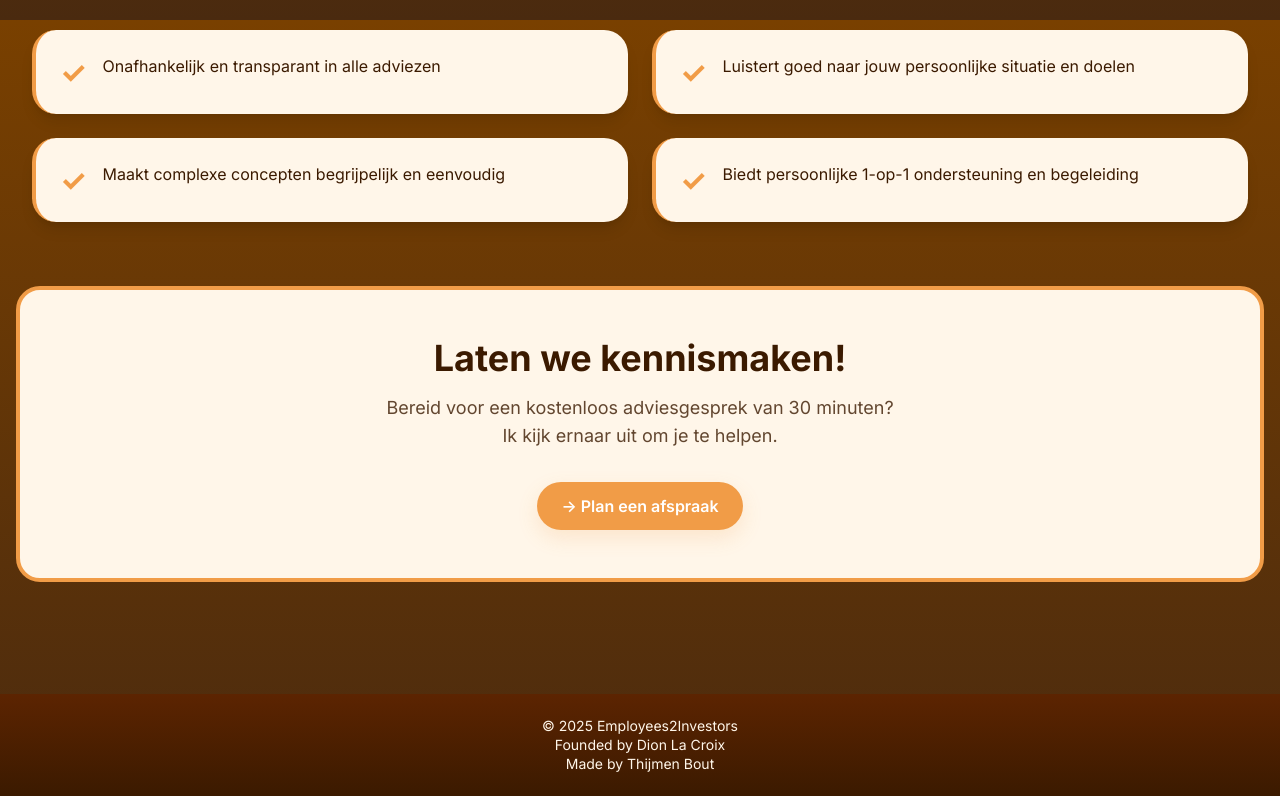
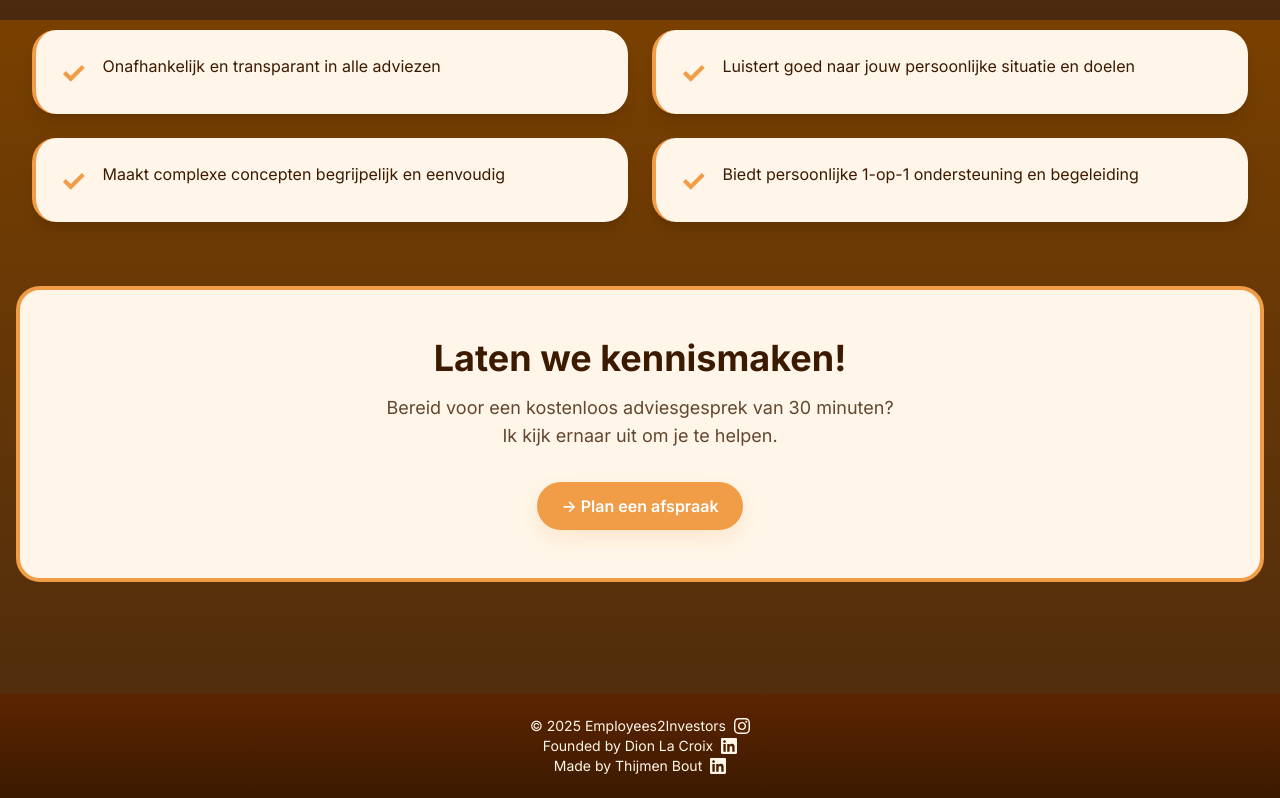
Before and after one commit to 11Thijmen11/Employees2Investors, a React (Vite) app: page /over in a window 1280 px wide. Shown: the part 1580-2378 px from the top of the page. Built offline with nearby package versions, Linux system fonts and the light colour scheme.

Commit message:
ft: footer upgrade

```diff
--- a/src/components/Footer.jsx
+++ b/src/components/Footer.jsx
@@ -4,9 +4,48 @@ export default function Footer(){
   return (
     <footer className="bg-gradient-to-t from-primaryDark to-primary text-cream mt-12">
       <div className="container mx-auto px-4 py-6 text-center text-sm space-y-1 leading-tight">
-        <p className="m-0">© 2025 Employees2Investors</p>
-        <p className="m-0">Founded by Dion La Croix</p>
-        <p className="m-0">Made by Thijmen Bout</p>
+        <p className="m-0 flex items-center justify-center gap-2">
+          © 2025 Employees2Investors
+          <a
+            href="https://www.instagram.com/employees2investors.nl/?utm_source=ig_web_button_share_sheet"
+            target="_blank"
+            rel="noopener noreferrer"
+            className="inline-flex items-center hover:opacity-80 transition-opacity"
+            aria-label="Instagram Employees2Investors"
+          >
+            <svg className="w-4 h-4" fill="currentColor" viewBox="0 0 24 24">
+              <path d="M12 2.163c3.204 0 3.584.012 4.85.07 3.252.148 4.771 1.691 4.919 4.919.058 1.265.069 1.645.069 4.849 0 3.205-.012 3.584-.069 4.849-.149 3.225-1.664 4.771-4.919 4.919-1.266.058-1.644.07-4.85.07-3.204 0-3.584-.012-4.849-.07-3.26-.149-4.771-1.699-4.919-4.92-.058-1.265-.07-1.644-.07-4.849 0-3.204.013-3.583.07-4.849.149-3.227 1.664-4.771 4.919-4.919 1.266-.057 1.645-.069 4.849-.069zm0-2.163c-3.259 0-3.667.014-4.947.072-4.358.2-6.78 2.618-6.98 6.98-.059 1.281-.073 1.689-.073 4.948 0 3.259.014 3.668.072 4.948.2 4.358 2.618 6.78 6.98 6.98 1.281.058 1.689.072 4.948.072 3.259 0 3.668-.014 4.948-.072 4.354-.2 6.782-2.618 6.979-6.98.059-1.28.073-1.689.073-4.948 0-3.259-.014-3.667-.072-4.947-.196-4.354-2.617-6.78-6.979-6.98-1.281-.059-1.69-.073-4.949-.073zm0 5.838c-3.403 0-6.162 2.759-6.162 6.162s2.759 6.163 6.162 6.163 6.162-2.759 6.162-6.163c0-3.403-2.759-6.162-6.162-6.162zm0 10.162c-2.209 0-4-1.79-4-4 0-2.209 1.791-4 4-4s4 1.791 4 4c0 2.21-1.791 4-4 4zm6.406-11.845c-.796 0-1.441.645-1.441 1.44s.645 1.44 1.441 1.44c.795 0 1.439-.645 1.439-1.44s-.644-1.44-1.439-1.44z"/>
+            </svg>
+          </a>
+        </p>
+        <p className="m-0 flex items-center justify-center gap-2">
+          Founded by Dion La Croix
+          <a
+            href="https://www.linkedin.com/in/dion-la-croix"
+            target="_blank"
+            rel="noopener noreferrer"
+            className="inline-flex items-center hover:opacity-80 transition-opacity"
+            aria-label="LinkedIn Dion La Croix"
+          >
+            <svg className="w-4 h-4" fill="currentColor" viewBox="0 0 24 24">
+              <path d="M20.447 20.452h-3.554v-5.569c0-1.328-.027-3.037-1.852-3.037-1.853 0-2.136 1.445-2.136 2.939v5.667H9.351V9h3.414v1.561h.046c.477-.9 1.637-1.85 3.37-1.85 3.601 0 4.267 2.37 4.267 5.455v6.286zM5.337 7.433c-1.144 0-2.063-.926-2.063-2.065 0-1.138.92-2.063 2.063-2.063 1.14 0 2.064.925 2.064 2.063 0 1.139-.925 2.065-2.064 2.065zm1.782 13.019H3.555V9h3.564v11.452zM22.225 0H1.771C.792 0 0 .774 0 1.729v20.542C0 23.227.792 24 1.771 24h20.451C23.2 24 24 23.227 24 22.271V1.729C24 .774 23.2 0 22.222 0h.003z"/>
+            </svg>
+          </a>
+        </p>
+        <p className="m-0 flex items-center justify-center gap-2">
+          Made by Thijmen Bout
+          <a
+            href="https://www.linkedin.com/in/thijmen-bout-b343b7371"
+            target="_blank"
+            rel="noopener noreferrer"
+            className="inline-flex items-center hover:opacity-80 transition-opacity"
+            aria-label="LinkedIn Thijmen Bout"
+          >
+            <svg className="w-4 h-4" fill="currentColor" viewBox="0 0 24 24">
+              <path d="M20.447 20.452h-3.554v-5.569c0-1.328-.027-3.037-1.852-3.037-1.853 0-2.136 1.445-2.136 2.939v5.667H9.351V9h3.414v1.561h.046c.477-.9 1.637-1.85 3.37-1.85 3.601 0 4.267 2.37 4.267 5.455v6.286zM5.337 7.433c-1.144 0-2.063-.926-2.063-2.065 0-1.138.92-2.063 2.063-2.063 1.14 0 2.064.925 2.064 2.063 0 1.139-.925 2.065-2.064 2.065zm1.782 13.019H3.555V9h3.564v11.452zM22.225 0H1.771C.792 0 0 .774 0 1.729v20.542C0 23.227.792 24 1.771 24h20.451C23.2 24 24 23.227 24 22.271V1.729C24 .774 23.2 0 22.222 0h.003z"/>
+            </svg>
+          </a>
+        </p>
       </div>
     </footer>
   )
```
